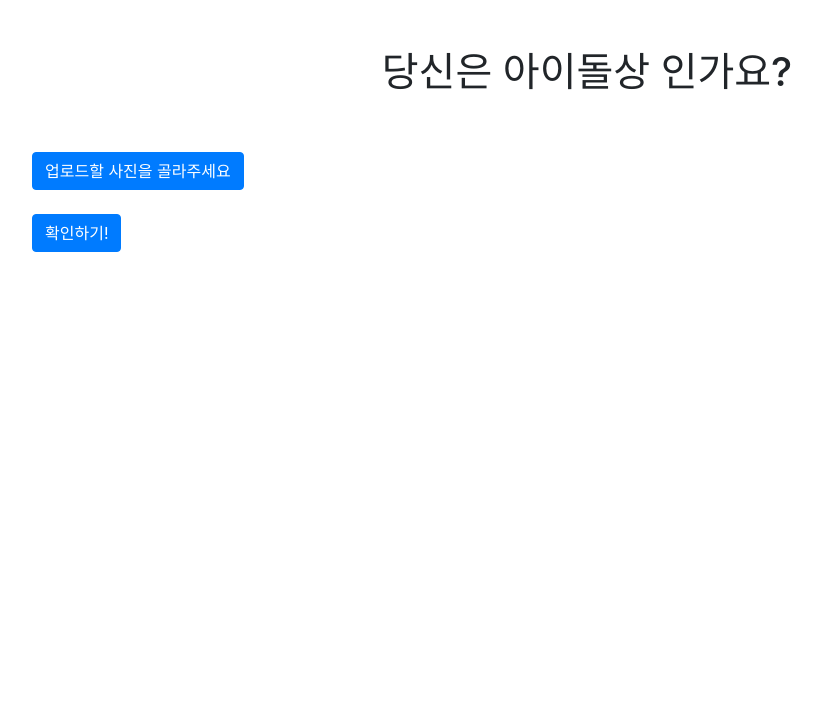
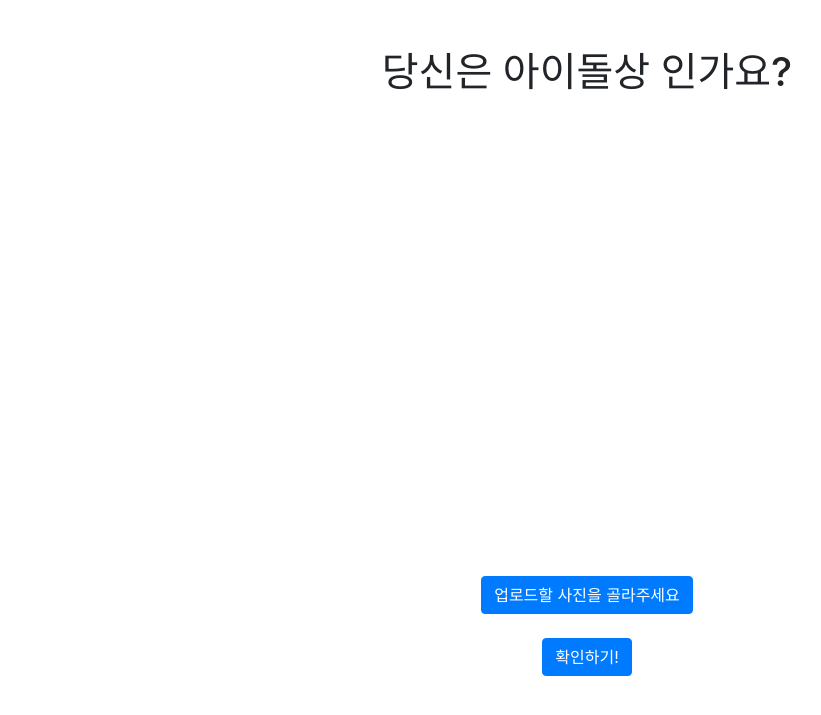
Before and after one commit to team-project-EF/EF, a Django app: page / in a window 1280 px wide. Shown: the top 715 px of the page, without its empty margins (53-874 px from the left). Run offline with Django 3.2, Linux system fonts and the light colour scheme; some libraries are stand-ins or nearby versions.

Commit message:
# 이미지 커밋

```diff
--- a/EF/AreYouIdol/templates/areyouidol.html
+++ b/EF/AreYouIdol/templates/areyouidol.html
@@ -16,7 +16,7 @@
     function setImage(event) {
         if (document.getElementById('btn_label1').style.display=='none') {
             document.getElementById('btn_label2').style.display = 'none'
-            document.getElementById('btn_label1').style.display = 'inline'
+            document.getElementById('btn_label1').style.display = 'inline-block'
         }
 
         if (document.querySelector("div#image_container").hasChildNodes()) {
@@ -27,9 +27,9 @@
         reader.onload = function(event) {
             var img = document.createElement("img");
             img.setAttribute("src", event.target.result);
-            img.setAttribute("width", "400")
+            img.setAttribute("width", "450")
+            document.getElementById('image_container').style.minHeight = '';
             document.querySelector("div#image_container").appendChild(img);
-            document.querySelector("div#br_container").appendChild(document.createElement("br"))
         };
 
         reader.readAsDataURL(event.target.files[0]);
@@ -43,21 +43,21 @@
                 <h1>당신은 아이돌상 인가요?</h1>
             </div>
         </div>
-        <div class="row mt-5">
+        <div class="row mt-5 text-center">
             <div class="col-12">
-                <div id='image_container'>
-                    <label id='btn_label2' for="img" class="btn btn-primary">업로드할 사진을 골라주세요</label>
-                </div>
-                <div id='br_container'>
 
-                </div>
                 {% if messages %}
-                    <div class="messages">
+                    <div class="messages" id='image_container'>
                         {% for i in messages %}
-                            <img src="{{i}}" alt="" width="400">
+                            <img src="{{i}}" alt="" width="450">
                         {% endfor %}
                     </div>
+                {% else %}
+                <div id='image_container' style="min-height: 400px;"></div>
                 {% endif %}
+                <br>
+                <label id='btn_label2' for="img" class="btn btn-primary">업로드할 사진을 골라주세요</label>
+
                 <form action="" method="POST" enctype="multipart/form-data">
                     {% csrf_token %}
                     <div class="form-group">
```
Also changed, not shown: EF/db.sqlite3, 2 other files.
